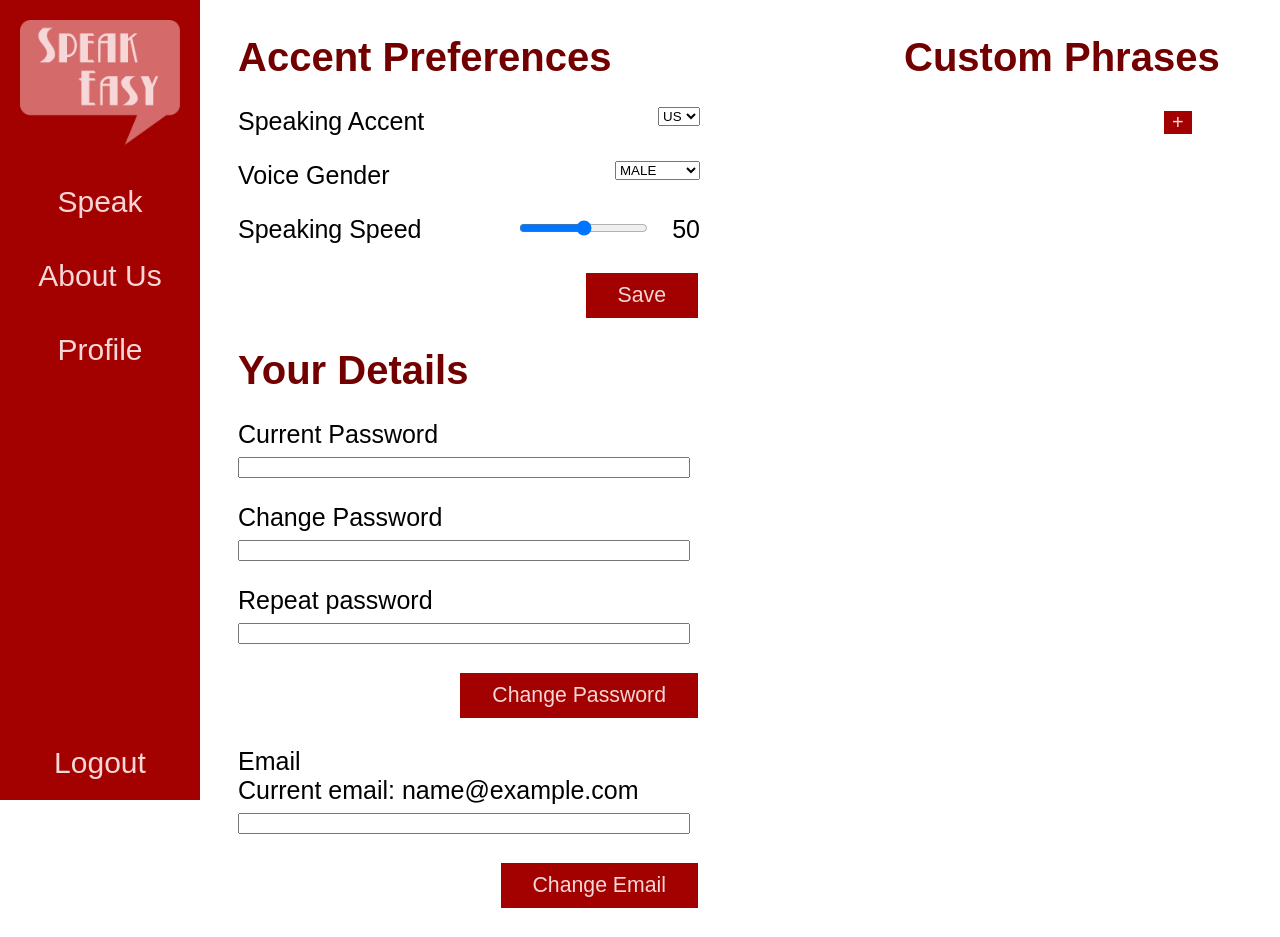
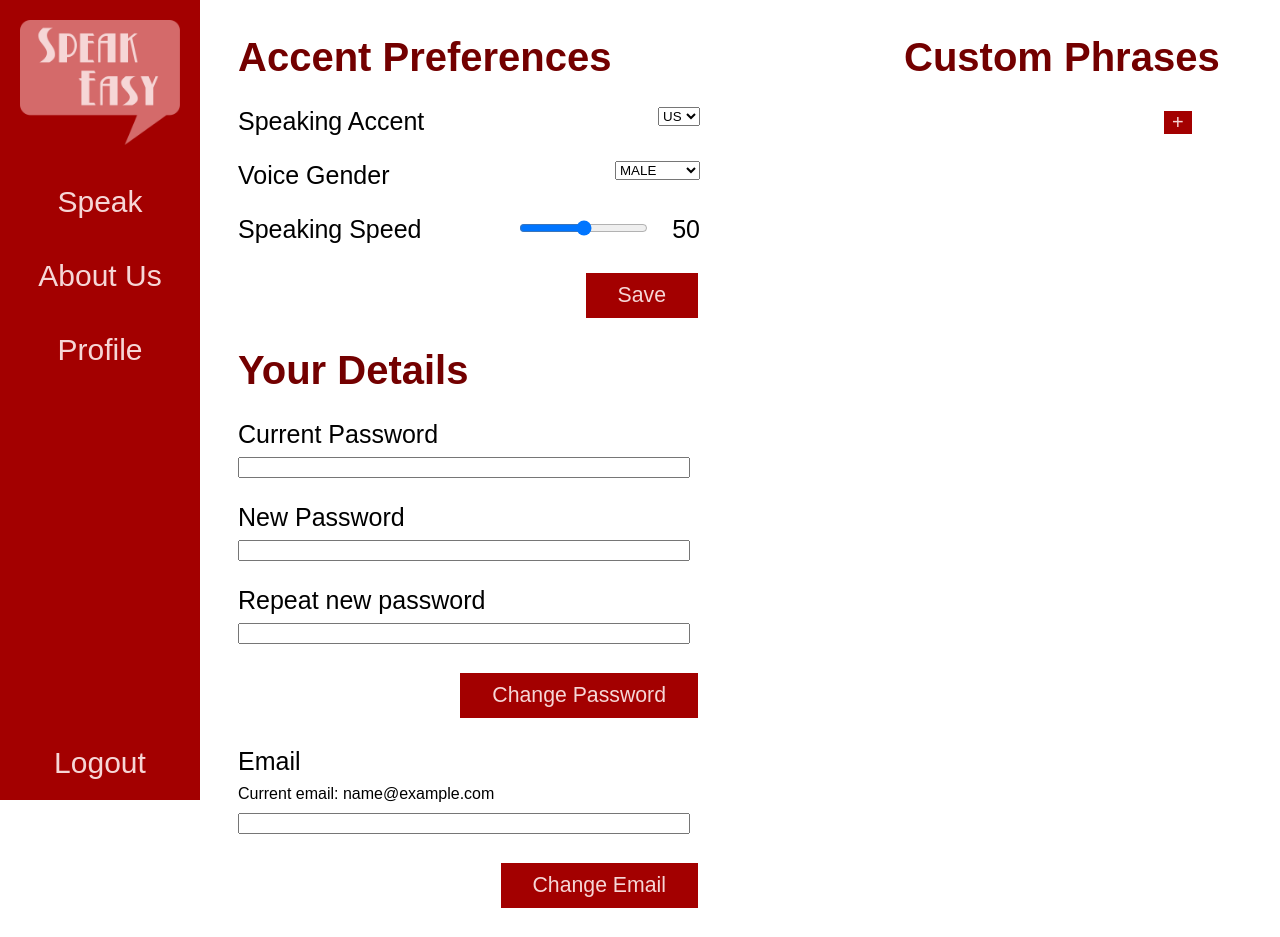
Before and after one commit to rakhadjo/speakeasy, a Flask app: page /profile in a window 1280 px wide; the page is wider, and only the part inside the window is pictured. Run offline with Flask 2, Linux system fonts and the light colour scheme; the visitor is signed in with stand-in values (Sample User, id 1); data that the repository does not hold is empty.

Commit message:
Added info on keyboard shortcuts and changed formatting on profile page

```diff
--- a/speakeasy/app/__init__.py
+++ b/speakeasy/app/__init__.py
@@ -5,7 +5,7 @@ from google.cloud import texttospeech
 
 app = Flask(__name__)
 app.config['SECRET_KEY'] = 'secret'
-app.config['SQLALCHEMY_DATABASE_URI'] = "mysql+pymysql://d44623mw:SpEaKeAsYx4@dbhost.cs.man.ac.uk/2019_comp10120_x4"
+app.config['SQLALCHEMY_DATABASE_URI'] = "mysql+pymysql://root:password@localhost/speakeasy"
 app.config['SQLALCHEMY_TRACK_MODIFICATIONS'] = False
 speech_client = texttospeech.TextToSpeechClient()
 
--- a/speakeasy/app/forms.py
+++ b/speakeasy/app/forms.py
@@ -61,9 +61,9 @@ class AccentProfileForm(FlaskForm):
 
 class PasswordProfileForm(FlaskForm):
     password = PasswordField("Current Password", validators=[DataRequired()])
-    new_password = PasswordField("Change Password", validators=[DataRequired(), Length(6,20)])
+    new_password = PasswordField("New Password", validators=[DataRequired(), Length(6,20)])
     new_password2 = PasswordField(
-            "Repeat password", validators=[DataRequired(), EqualTo("new_password")])
+            "Repeat new password", validators=[DataRequired(), EqualTo("new_password")])
 
     def validate_password(self, password):
         user = User.query.filter_by(id=current_user.id).first()
--- a/speakeasy/app/templates/profile.html
+++ b/speakeasy/app/templates/profile.html
@@ -125,7 +125,7 @@ function swapkeyboards(id1, id2) {
 		<p>
 			{{ form.email_form.email.label }}
 			<br>
-			<span>Current email: {{ email }}</span>
+			<span style="font-size: medium;">Current email: {{ email }}</span>
 			<br>
 			{{ form.email_form.email(size=32) }}
 			{% for error in form.email_form.email.errors %}
@@ -158,6 +158,7 @@ function swapkeyboards(id1, id2) {
 					<button class="iconbutton padded">⚛</button>
 					<button class="iconbutton padded">∑</button>
 					<button class="iconbutton padded">?</button>
+					<button class="iconbutton padded">&</button>
 				</div>
 			</div>
 		</div>
```
Also changed, not shown: speakeasy/app/templates/index.html (+18 -0 lines).
